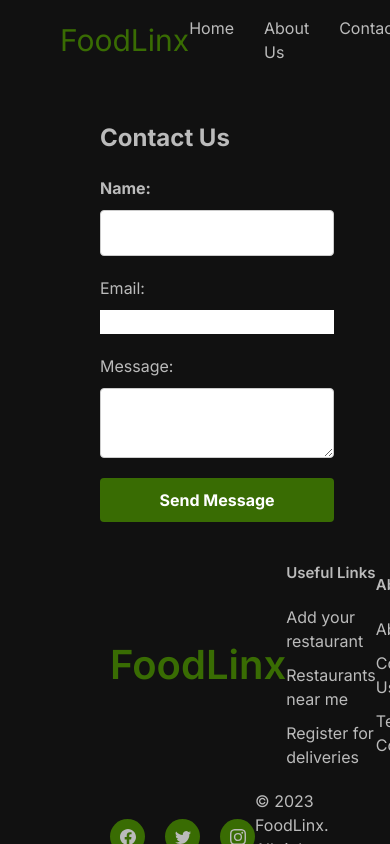
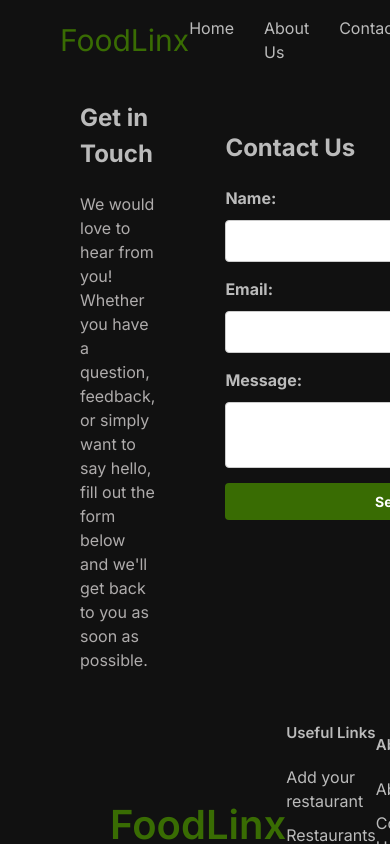
Before and after one commit to FoodLinx/PortfolioProject, a Next.js app in the folder portfolio_project/: page /contact in a window 390 px wide. Shown: the top 844 px of the page. Built offline with nearby package versions, Linux system fonts and the light colour scheme.

Commit message:
contact page

```diff
--- a/portfolio_project/src/app/contact/contact.module.scss
+++ b/portfolio_project/src/app/contact/contact.module.scss
@@ -1,15 +1,36 @@
-/* ContactPage.module.scss */
-
 .container {
-  // max-width: 1000px;
+  display: flex;
+  flex-direction: row;
+  max-width: 800px;
   margin: 0 auto;
   padding: 40px;
+  gap: 70px;
 }
 
-.h2 {
-  font-size: 24px;
-  font-weight: bold;
-  margin-bottom: 20px;
+.greeting {
+  margin-bottom: 40px;
+
+  .heading {
+    font-size: 24px;
+    font-weight: bold;
+    margin-bottom: 20px;
+  }
+
+  .text {
+    font-size: 16px;
+    line-height: 1.5;
+    color: #afacac;
+  }
+}
+
+.formContainer {
+  min-width: 400px;
+
+  .heading {
+    font-size: 24px;
+    font-weight: bold;
+    margin-bottom: 20px;
+  }
 }
 
 .form {
@@ -48,3 +69,31 @@
 .submitButton:hover {
   background-color: #2d5302;
 }
+
+@media (max-width: 768px) {
+  .container {
+    padding: 20px;
+  }
+
+  .greeting {
+    margin-bottom: 30px;
+  }
+
+  .formContainer {
+    margin-top: 30px;
+  }
+
+  .form {
+    grid-gap: 15px;
+  }
+
+  .input,
+  .textarea {
+    padding: 8px;
+  }
+
+  .submitButton {
+    padding: 8px 16px;
+    font-size: 14px;
+  }
+}
--- a/portfolio_project/src/app/contact/page.js
+++ b/portfolio_project/src/app/contact/page.js
@@ -21,12 +21,19 @@
 
   return (
     <div className={contact.container}>
-      <h2 className={contact.h2}>Contact Us</h2>
+      <div className={contact.greeting}>
+        <h2 className={contact.heading} >Get in Touch</h2>
+        <p className={contact.text} >
+          We would love to hear from you! Whether you have a question, feedback,
+          or simply want to say hello, fill out the form below and we'll get back
+          to you as soon as possible.
+        </p>
+      </div>
+      <div className={contact.formContainer}>
+        <h2 className={contact.heading}>Contact Us</h2>
         <form className={contact.form} onSubmit={handleSubmit}>
           <div className={contact.formGroup}>
-          <label
-          className={contact.label}
-          htmlFor="name">Name:</label>
+            <label className={contact.label} htmlFor="name">Name:</label>
             <input
               className={contact.input}
               type="text"
@@ -37,8 +44,9 @@
             />
           </div>
           <div className={contact.formGroup}>
-          <label htmlFor="email">Email:</label>
+            <label className={contact.label} htmlFor="email">Email:</label>
             <input
+              className={contact.input}
               type="email"
               id="email"
               value={email}
@@ -47,7 +55,7 @@
             />
           </div>
           <div className={contact.formGroup}>
-          <label htmlFor="message">Message:</label>
+            <label className={contact.label} htmlFor="message">Message:</label>
             <textarea
               className={contact.textarea}
               id="message"
@@ -61,6 +69,7 @@
           </button>
         </form>
       </div>
+    </div>
   );
 };
 
```
Lines whose indentation alone changed are shown as unchanged.
